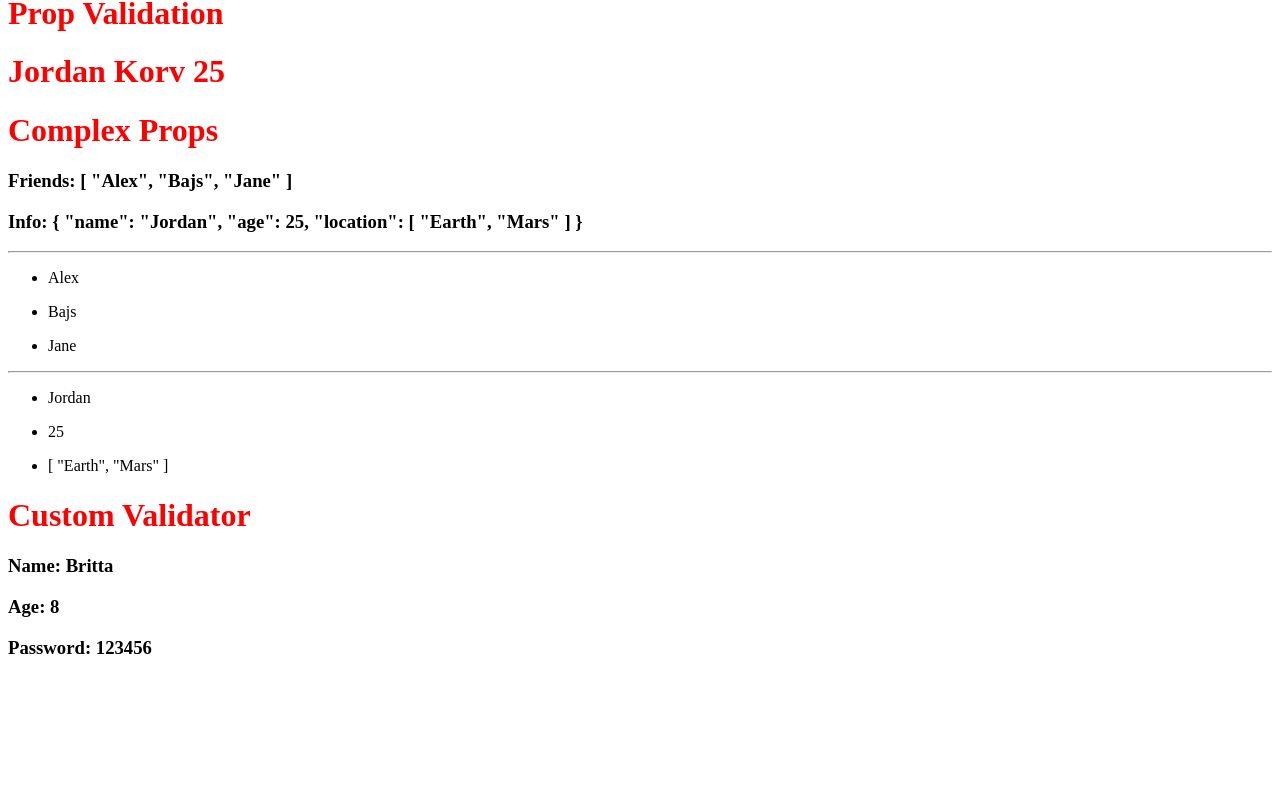
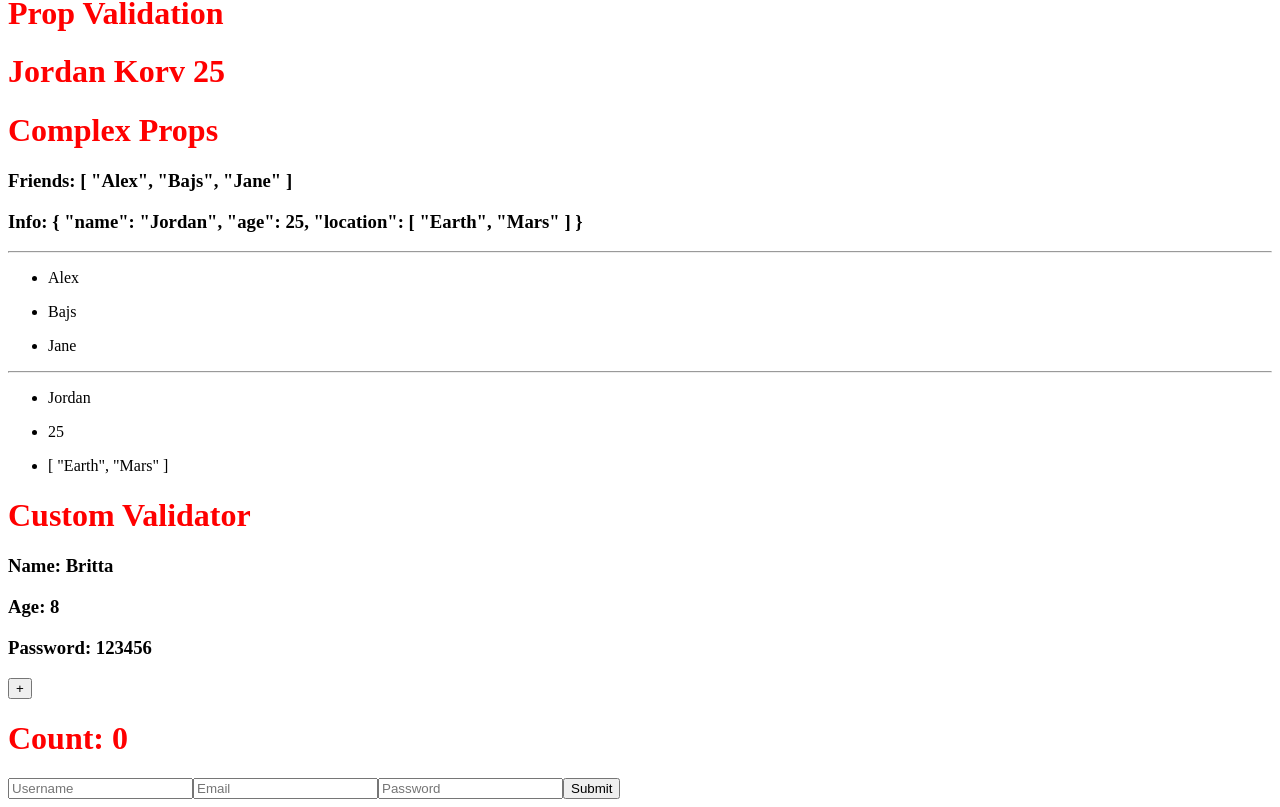
Before and after one commit to jumistrandberg/vue-tutorial-with-comments, a Vue app: page / in a window 1280 px wide. Shown: the part 4808-5615 px from the top of the page. Before the commit the page ends 5486 px from the top, so only its background shows below. Built offline with nearby package versions, Linux system fonts and the light colour scheme.

Commit message:
Adds components and updates app.vue accordingly for Component Events

```diff
--- a/src/App.vue
+++ b/src/App.vue
@@ -3,6 +3,16 @@
 import { ref } from "vue";
 const firstName = ref("Bajs");
 const lastName = ref("Korv");
+
+// For component event
+let count = ref(0);
+
+// Handler function for the form
+const formHandler = (username, email, password) => {
+  console.log("username: ", username);
+  console.log("email: ", email);
+  console.log("password: ", password);
+};
 
 // Import inside script setup
 import HelloWorld from "./components/HelloWorld.vue";
@@ -25,6 +35,8 @@ import DynamicPropComponent from "./components/DynamicPropComponent.vue";
 import PropValidation from "./components/PropValidation.vue";
 import ComplexProps from "./components/ComplexProps.vue";
 import CustomValidator from "./components/CustomValidator.vue";
+import ComponentEvent from "./components/ComponentEvent.vue";
+import FromComponentEvent from "./components/FromComponentEvent.vue";
 </script>
 
 <template>
@@ -54,6 +66,12 @@ import CustomValidator from "./components/CustomValidator.vue";
     :userInfo="{ name: 'Jordan', age: 25, location: ['Earth', 'Mars'] }"
   />
   <custom-validator name="Britta" :age="8" password="123456" />
+  <!-- For component event -->
+  <!-- Run the incrementCounter when the child component emits the event. -->
+  <component-event @incrementCounter="count++" />
+  <!-- The parent component is app.vue-->
+  <h1>Count: {{ count }}</h1>
+  <from-component-event @submitForm="formHandler" />
 </template>
 
 <style scoped></style>
--- /dev/null
+++ b/src/components/ComponentEvent.vue
@@ -0,0 +1,8 @@
+<!-- A way for a child component to communicate with a parent component. -->
+<!-- Child component can emit an events (custom events) that can be listened to and hanthe parent component. -->
+<script setup></script>
+
+<template>
+    <!-- $emit sends a signal to the parent component to use the function defined in the parent component. -->
+    <button @click="$emit('incrementCounter')">+</button>
+</template>
--- /dev/null
+++ b/src/components/FromComponentEvent.vue
@@ -0,0 +1,17 @@
+<script setup>
+import { ref } from "vue";
+
+const userName = ref("");
+const email = ref("");
+const password = ref("");
+</script>
+
+<template>
+  <!-- the submitForm is the function followed by the params -->
+  <form @submit.prevent="$emit('submitForm', userName, email, password)">
+    <input type="text" placeholder="Username" v-model="userName" />
+    <input type="email" placeholder="Email" v-model="email" />
+    <input type="password" placeholder="Password" v-model="password" />
+    <button type="submit">Submit</button>
+  </form>
+</template>
```
